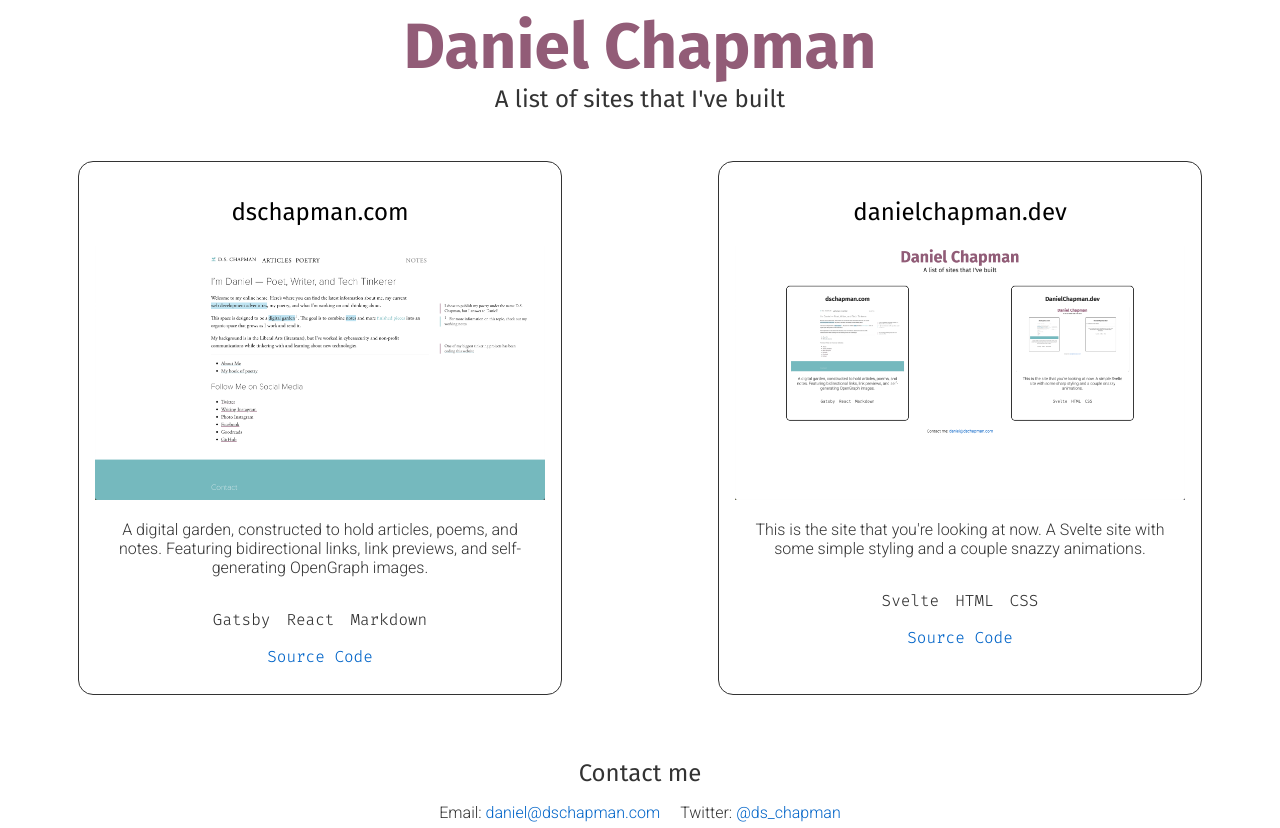
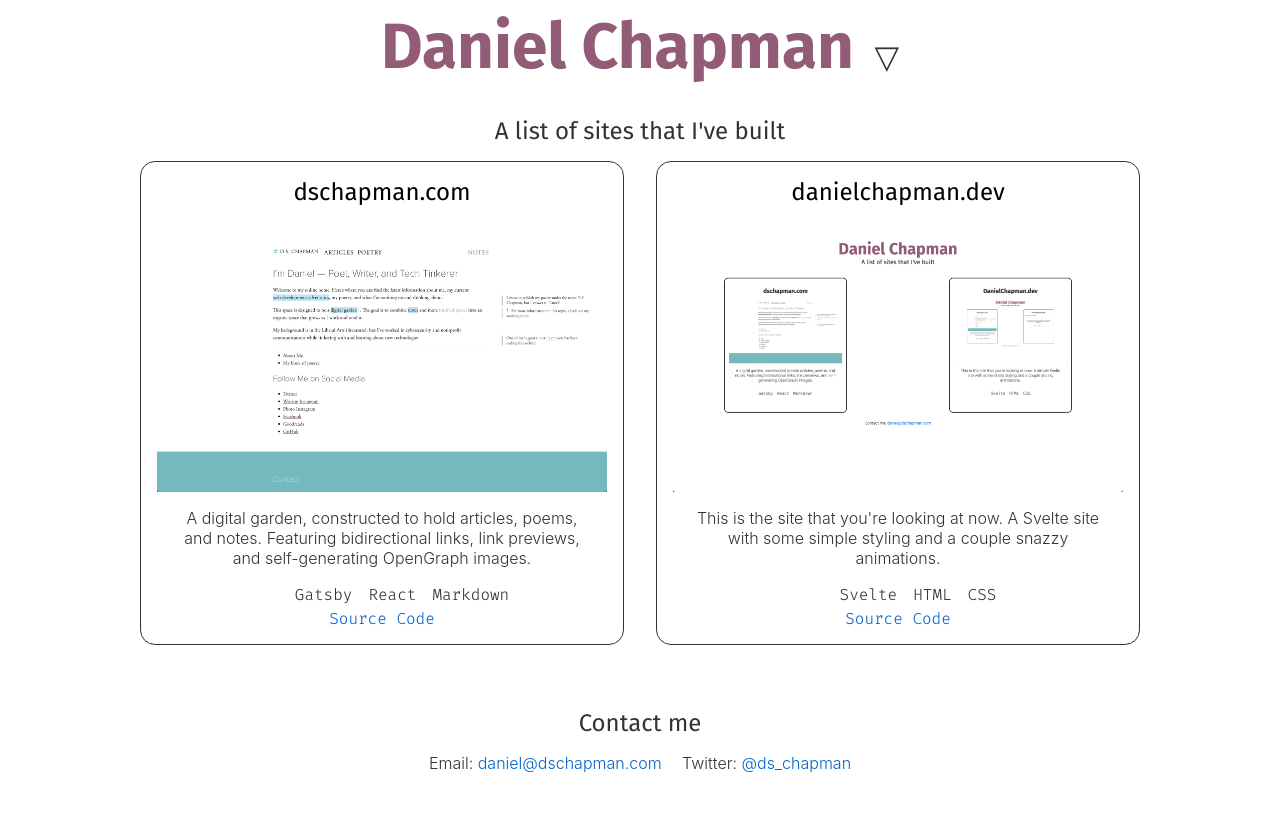
Before and after one commit to dschapman/danielchapman-dev, a Svelte app: page / in a window 1280 px wide. After the commit the page ends 800 px from the top, so only its background shows below. Built offline with nearby package versions, Linux system fonts and the light colour scheme.

Commit message:
feat: add Bio/intro - flex it up / go away grid

```diff
--- a/public/global.css
+++ b/public/global.css
@@ -1,4 +1,14 @@
-html, body {
+@import url("https://fonts.googleapis.com/css2?family=Fira+Code:wght@300&family=Fira+Sans:ital,wght@0,400;0,700;1,400;1,700&family=Roboto:ital,wght@0,300;0,500;1,300;1,500&display=swap");
+
+* {
+  text-align: center;
+
+  margin: 0 auto;
+  font-weight: 300;
+}
+
+html,
+body {
   position: relative;
   width: 100%;
   height: 100%;
@@ -9,11 +19,12 @@ body {
   margin: 0;
   padding: 8px;
   box-sizing: border-box;
-	font-family: -apple-system, BlinkMacSystemFont, "Segoe UI", Roboto, Oxygen-Sans, Ubuntu, Cantarell, "Helvetica Neue", sans-serif;
+  font-family: -apple-system, BlinkMacSystemFont, "Segoe UI", Roboto,
+    Oxygen-Sans, Ubuntu, Cantarell, "Helvetica Neue", sans-serif;
 }
 
 a {
-	color: rgb(0,100,200);
+  color: rgb(0, 100, 200);
   text-decoration: none;
 }
 
@@ -22,14 +33,17 @@ a:hover {
 }
 
 a:visited {
-	color: rgb(0,80,160);
+  color: rgb(0, 80, 160);
 }
 
 label {
   display: block;
 }
 
-input, button, select, textarea {
+input,
+button,
+select,
+textarea {
   font-family: inherit;
   font-size: inherit;
   -webkit-padding: 0.4em 0;
--- a/src/App.svelte
+++ b/src/App.svelte
@@ -1,47 +1,26 @@
 <script>
   import Project from "./Project.svelte";
   import Bio from "./Bio.svelte";
-  import { slide } from "svelte/transition";
-  import { onMount } from "svelte";
 </script>
 
 <style>
-  @import url("https://fonts.googleapis.com/css2?family=Fira+Code:wght@300&family=Fira+Sans:ital,wght@0,400;0,700;1,400;1,700&family=Roboto:ital,wght@0,300;0,500;1,300;1,500&display=swap");
-
-  * {
-    text-align: center;
-
-    margin: 0 auto;
-    font-family: "Roboto";
-    font-weight: 300;
-  }
-
-  header {
-    padding-bottom: 2rem;
-  }
   main {
-    display: grid;
-    grid-gap: 1rem;
-    grid-template-columns: repeat(auto-fit, minmax(300px, 1fr));
     justify-content: center;
     place-items: center;
+  }
+  .projects {
+    display: flex;
+    flex-wrap: wrap;
+    justify-content: center;
   }
 
   footer {
     margin-top: 3rem;
   }
 
-  h1,
   h3 {
     font-family: "Fira Sans", "Arial", sans-serif;
-  }
 
-  h1 {
-    font-size: 4em;
-    color: #925c77;
-    font-weight: 700;
-  }
-  h3 {
     font-size: 1.5em;
   }
 
@@ -61,11 +40,10 @@
   }
 </style>
 
-<header>
-  <h1>Daniel Chapman</h1>
+<main>
+  <Bio />
   <h3>A list of sites that I've built</h3>
-</header>
-<main>
+  <div class="projects">
     <Project
       technologies={['Gatsby', 'React', 'Markdown']}
       title={'dschapman.com'}
@@ -83,6 +61,7 @@
       description={"This is the site that you're looking at now. A Svelte site with some simple styling and a couple snazzy animations."}
       link={'https://danielchapman.dev/'}
       code={'https://github.com/dschapman/danielchapman-dev'} />
+  </div>
 </main>
 <footer>
   <h3>Contact me</h3>
--- a/src/Bio.svelte
+++ b/src/Bio.svelte
@@ -1,2 +1,48 @@
-<h2>It's me!</h2>
-<div>A very short introduction</div>
+<script>
+  import { slide } from "svelte/transition";
+  let visible = false;
+  let symbol = "▽";
+</script>
+
+<style>
+  h1 {
+    font-family: "Fira Sans", "Arial", sans-serif;
+    font-size: 4em;
+    color: #925c77;
+    font-weight: 700;
+    display: inline;
+    cursor: pointer;
+  }
+
+  .bio {
+    padding-bottom: 2rem;
+  }
+  .name {
+    display: inline-block;
+  }
+  .symbol {
+    padding-left: 1rem;
+    font-size: 2em;
+    display: inline;
+    font-family: "Fira Code";
+    cursor: pointer;
+  }
+  .intro {
+    max-width: 600px;
+  }
+</style>
+
+<div class="bio">
+  <span class="name" on:click={() => (visible = !visible)}>
+    <h1>Daniel Chapman</h1>
+    <span class="symbol">{visible ? 'x' : '▽'}</span>
+  </span>
+  {#if visible}
+    <div class="intro" transition:slide>
+      Hi, I write code until it becomes a functioning website. I've worked in
+      React, Gatsby, and Svelte to build the sites listed below, but I'm always
+      interested in learning new technologies!
+    </div>
+  {/if}
+
+</div>
--- a/src/Project.svelte
+++ b/src/Project.svelte
@@ -56,21 +56,28 @@
 
 <style>
   .site {
+    flex: 1 1 450px;
+    display: flex;
+    flex-direction: column;
     border-radius: 15px;
+    background-color: white;
     border: solid;
     border-width: thin;
     margin: 1rem;
     padding: 1rem;
     min-width: 300px;
     max-width: 450px;
-    min-height: 500px;
+    height: 450px;
     position: relative;
     cursor: pointer;
+    justify-content: space-around;
   }
 
   .title {
+    flex: 0;
     font-family: "Fira Sans";
     font-weight: 400;
+    padding-bottom: 2rem;
   }
 
   .title a {
@@ -78,11 +85,13 @@
   }
 
   .description {
+    padding-top: 1rem;
+    flex: 1;
     padding: 1rem;
   }
 
   ul {
-    padding: 0;
+    padding-bottom: 3px;
     list-style: none;
   }
   li {
@@ -92,10 +101,13 @@
     padding-left: 1rem;
   }
   img {
+    flex: 0;
     width: 100%;
     height: auto;
   }
   .code {
+    flex: 0;
+
     font-family: "Fira Code";
   }
 </style>
@@ -121,11 +133,13 @@
     <div class="description" transition:fade={{ delay: 500 }}>
       {description}
     </div>
-    <ul class="code">
-      {#each technologies as technology}
-        <li in:typewriter={{ speed: 175 }}>{technology}</li>
-      {/each}
-    </ul>
-    <a class="code" href={code}>Source Code</a>
+    <div class="code">
+      <ul>
+        {#each technologies as technology}
+          <li in:typewriter={{ speed: 175 }}>{technology}</li>
+        {/each}
+      </ul>
+      <a href={code}>Source Code</a>
+    </div>
   </div>
 {/if}
```
Lines whose indentation alone changed are shown as unchanged.
